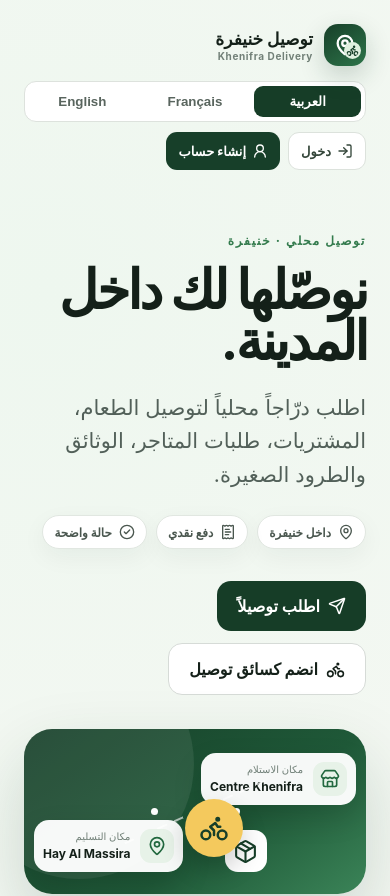
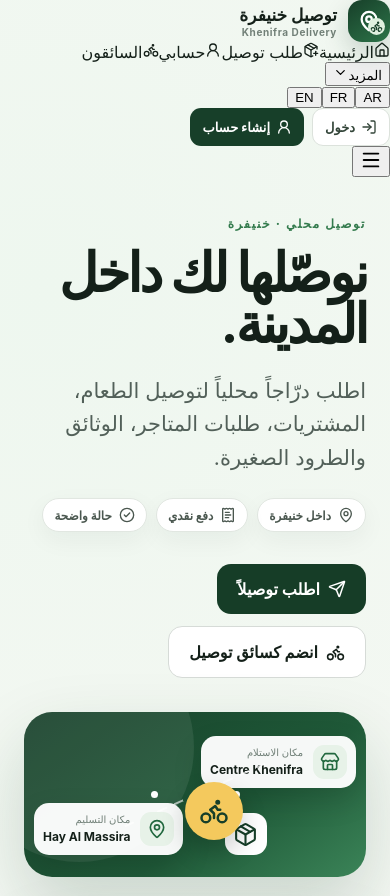
Before and after one commit to yopisimoni/yopisimoni, a Next.js app in the folder projects/khenifra-bike-delivery/: page / in a window 390 px wide. Shown: the top 896 px of the page. Built offline with nearby package versions, Linux system fonts and the light colour scheme; no server answers.

Commit message:
Use responsive app navigation on homepage

```diff
--- a/projects/khenifra-bike-delivery/src/app/page.tsx
+++ b/projects/khenifra-bike-delivery/src/app/page.tsx
@@ -16,7 +16,7 @@ import {
   UtensilsCrossed,
 } from "lucide-react";
 import BrandMark from "@/components/BrandMark";
-import AuthNav from "@/components/AuthNav";
+import SiteNav from "@/components/SiteNav";
 import { createDelivery } from "@/lib/appwrite/deliveries";
 
 type Lang = "ar" | "fr" | "en";
@@ -146,17 +146,7 @@ export default function Home() {
 
   return (
     <main dir={rtl ? "rtl" : "ltr"} lang={lang}>
-      <nav className="nav">
-        <BrandMark />
-        <div className="navRight">
-          <div className="langSwitcher" aria-label="Language selector">
-            <button className={lang === "ar" ? "active" : ""} onClick={() => setLang("ar")}>العربية</button>
-            <button className={lang === "fr" ? "active" : ""} onClick={() => setLang("fr")}>Français</button>
-            <button className={lang === "en" ? "active" : ""} onClick={() => setLang("en")}>English</button>
-          </div>
-          <AuthNav />
-        </div>
-      </nav>
+      <SiteNav lang={lang} onLanguageChange={setLang} />
 
       <section className="hero heroFresh">
         <div className="heroCopy">
```
